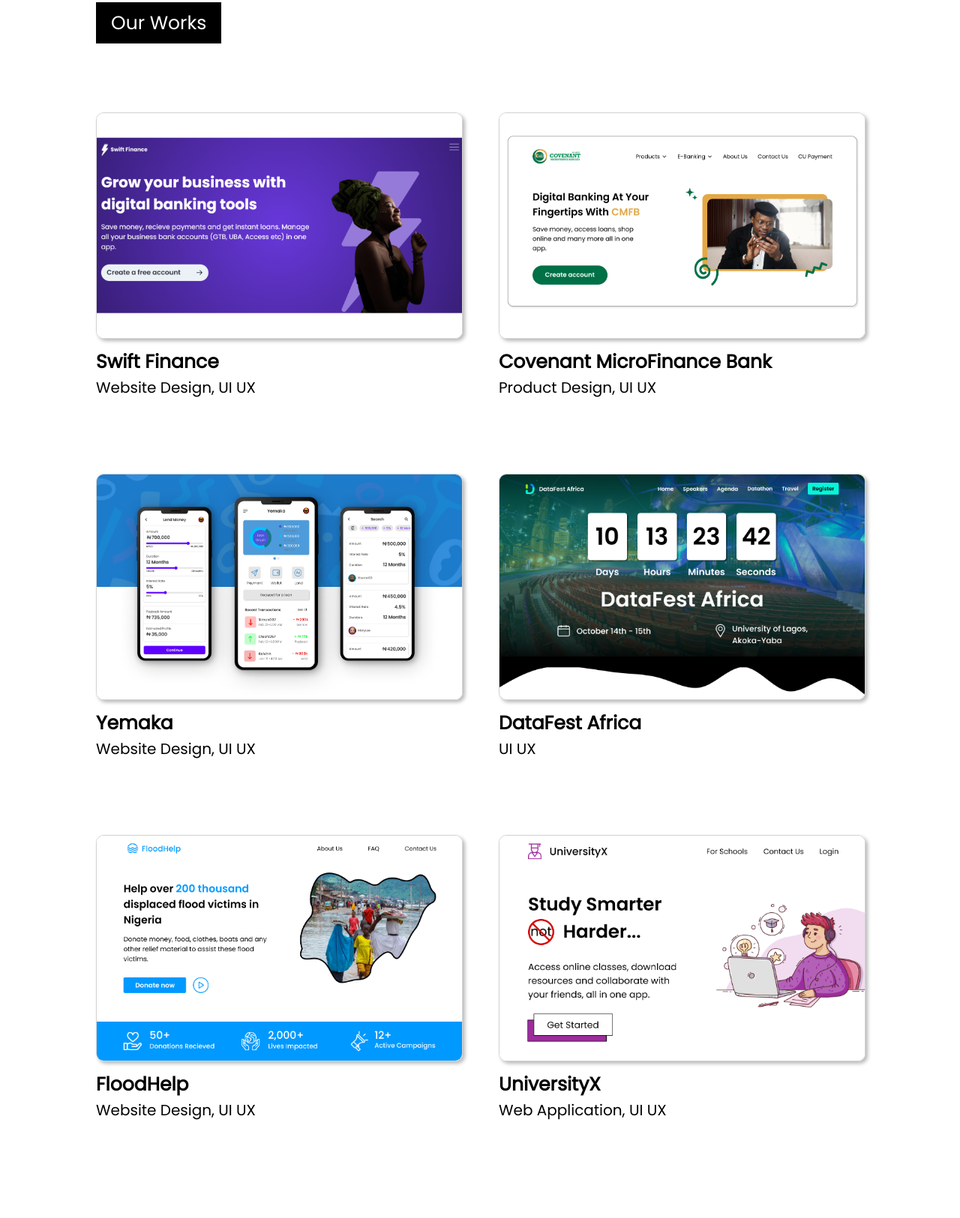
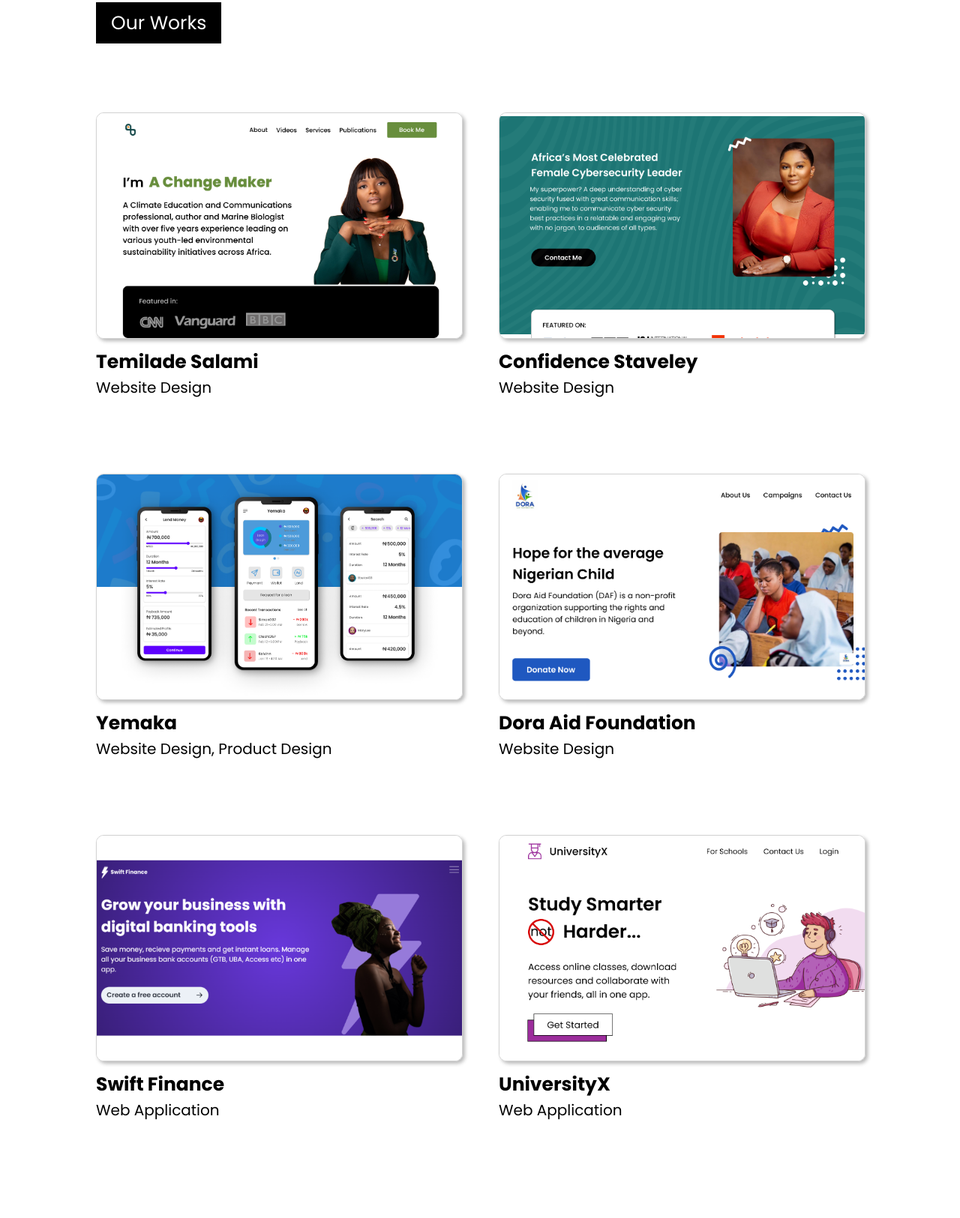
Before and after one commit to bitbender1010/AlphaPointMedia, a website: page index.html in a window 1280 px wide. Shown: the part 555-2180 px from the top of the page at 75% size. Drawn offline with Linux system fonts and the light colour scheme.

Commit message:
Updated New Jobs + Footer

```diff
--- a/index.html
+++ b/index.html
@@ -49,38 +49,38 @@
 
         <!--Portfolio-->
         <div class="portfolio-cover">
-            <a href="https://swiftfinance-referbox.vercel.app/">
+            <a href="https://theglobaltemi.com/">
             <div class="portfolio">
-                <img src="./images/SwiftFinance.png"/>
-                <h3>Swift Finance</h3>
-                <h4>Website Design, UI UX</h4>
+                <img src="./images/Temilade.png"/>
+                <h3>Temilade Salami</h3>
+                <h4>Website Design</h4>
             </div>
             </a>
 
-            <a href="https://www.figma.com/file/WzUFtZkqIUrxr4dh6215C8/Covenant-MFB?node-id=0%3A1&t=GkpoIxz26BNFUfWD-1">
+            <a href="https://confidencestaveley.com/">
             <div class="portfolio">
-                <img src="./images/Covenant.png"/>
-                <h3>Covenant MicroFinance Bank</h3>
-                <h4>Product Design, UI UX</h4>
+                <img src="./images/Confidence.png"/>
+                <h3>Confidence Staveley</h3>
+                <h4>Website Design</h4>
             </div>
             </a>
 
         </div>
 
         <div class="portfolio-cover">
-            <a href="https://www.yemaka.app/">
+            <a href="https://yemaka.netlify.app/">
             <div class="portfolio">
                 <img src="./images/Yemaka.png"/>
                 <h3>Yemaka</h3>
-                <h4>Website Design, UI UX</h4>
+                <h4>Website Design, Product Design</h4>
             </div>
             </a>
 
-            <a href="https://www.figma.com/file/7STH4HbtQmjZXz2kWiS4NX/Data-Fest-Africa?node-id=0%3A1&t=1FqONZHz2ilVpdZu-1">
+            <a href="https://doraaidfoundation.org/">
             <div class="portfolio">
-                <img src="./images/DataFestAfrica.png"/>
-                <h3>DataFest Africa</h3>
-                <h4>UI UX</h4>
+                <img src="./images/Doraaid.png"/>
+                <h3>Dora Aid Foundation</h3>
+                <h4>Website Design</h4>
             </div>
             </a>
 
@@ -88,11 +88,11 @@
 
 
         <div class="portfolio-cover">
-            <a href="https://floodhelp-beta.vercel.app/">
+            <a href="https://swiftfinance-referbox.vercel.app/">
             <div class="portfolio">
-                <img src="./images/FloodHelp.png"/>
-                <h3>FloodHelp</h3>
-                <h4>Website Design, UI UX</h4>
+                <img src="./images/SwiftFinance.png"/>
+                <h3>Swift Finance</h3>
+                <h4>Web Application</h4>
             </div>
             </a>
 
@@ -100,7 +100,7 @@
             <div class="portfolio">
                 <img src="./images/UniversityX.png"/>
                 <h3>UniversityX</h3>
-                <h4>Web Application, UI UX</h4>
+                <h4>Web Application</h4>
             </div>
             </a>
 
@@ -174,7 +174,7 @@
     <div>
         <div class="footer-main">About Us</div>
         <div class="footer-sub">
-            Welcome to Alpha Point Media, where great ideas become beautiful products. Our team of designers, developers and experts are ready to help you achieve your online goals, from start-ups to large corporations. Let's build something amazing together!
+            Welcome to Alpha Point Media, our team of designers, developers and experts are ready to help you achieve your online goals, from start-ups to large corporations. Let's build something amazing together!
         </div>
         <div class="footer-icons">
             <a href="https://www.facebook.com/alphapmedia/">  <img src="./images/facebooksvg.svg"/> </a>
--- a/style.css
+++ b/style.css
@@ -1,4 +1,4 @@
-@import url('https://fonts.googleapis.com/css2?family=Poppins&display=swap');
+@import url('https://fonts.googleapis.com/css2?family=Poppins:wght@400;600;700&display=swap');
 
 body {
     margin: 0px;
```
Also changed, not shown: images/Confidence.png (added), images/Doraaid.png (added), images/Temilade.png (added).
